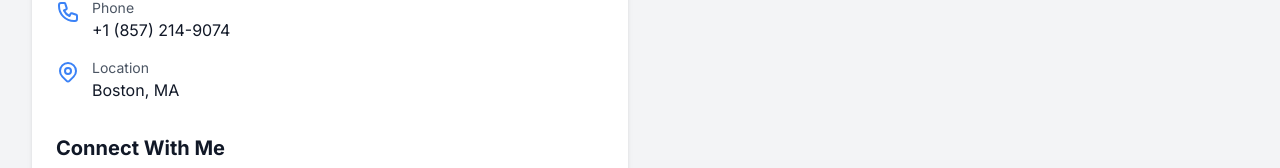
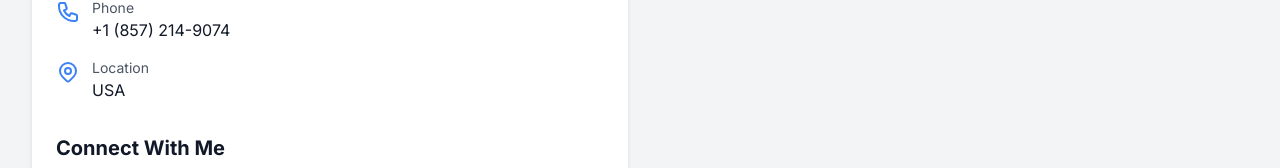
Before and after one commit to Nikhil-Doye/datascienceportfolio, a Next.js app: page / in a window 1280 px wide. Shown: the part 6016-6184 px from the top of the page. Built offline with nearby package versions, Linux system fonts and the light colour scheme.

Commit message:
Updated contact section

```diff
--- a/src/components/Contact/ContactSection.tsx
+++ b/src/components/Contact/ContactSection.tsx
@@ -93,7 +93,7 @@ const ContactSection = () => {
                     Location
                   </p>
                   <p className="text-sm sm:text-base text-gray-900 dark:text-white">
-                    Boston, MA
+                    USA
                   </p>
                 </div>
               </div>
@@ -104,7 +104,7 @@ const ContactSection = () => {
             </h3>
             <div className="flex space-x-3 sm:space-x-4">
               <a
-                href="https://linkedin.com/in/nikhildoye"
+                href="https://linkedin.com/in/nikhil-doye"
                 target="_blank"
                 rel="noopener noreferrer"
                 className="text-gray-700 hover:text-blue-600 dark:text-gray-300 dark:hover:text-blue-400 transition-colors duration-300"
@@ -119,7 +119,7 @@ const ContactSection = () => {
                 </svg>
               </a>
               <a
-                href="https://github.com/nikhildoye"
+                href="https://github.com/nikhil-doye"
                 target="_blank"
                 rel="noopener noreferrer"
                 className="text-gray-700 hover:text-gray-900 dark:text-gray-300 dark:hover:text-white transition-colors duration-300"
```
